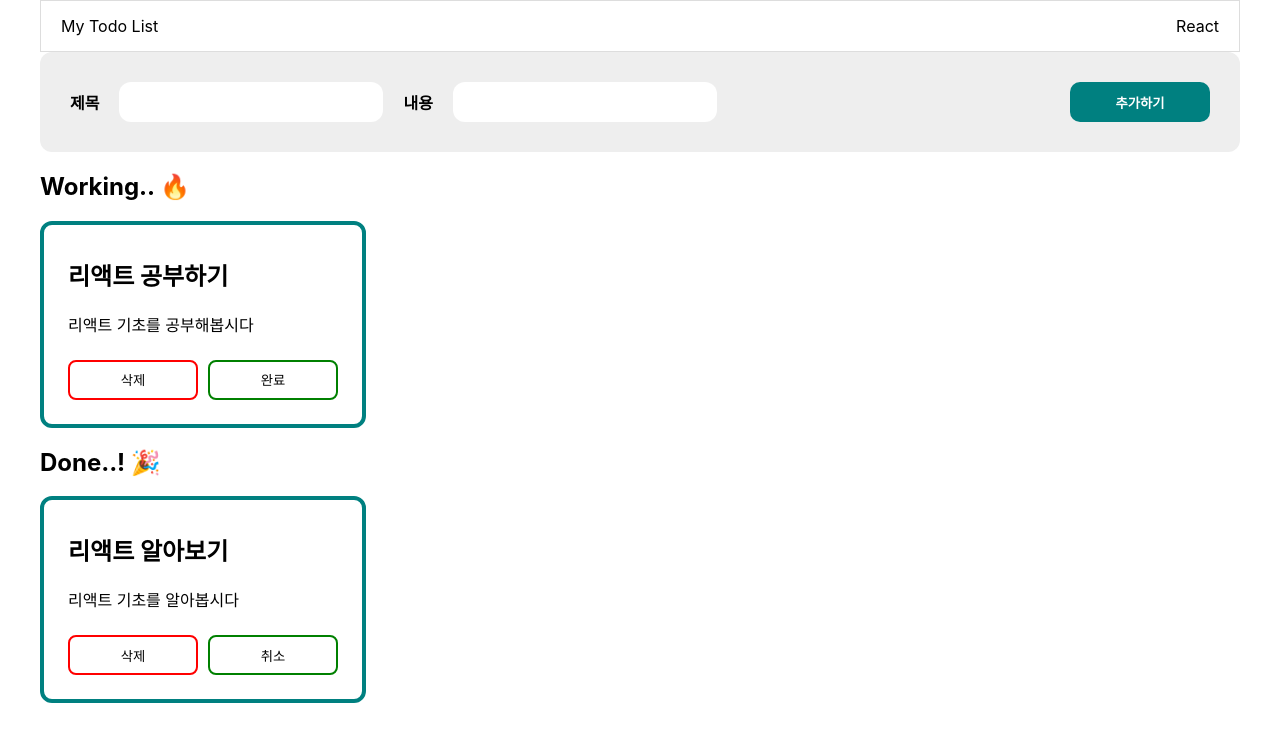
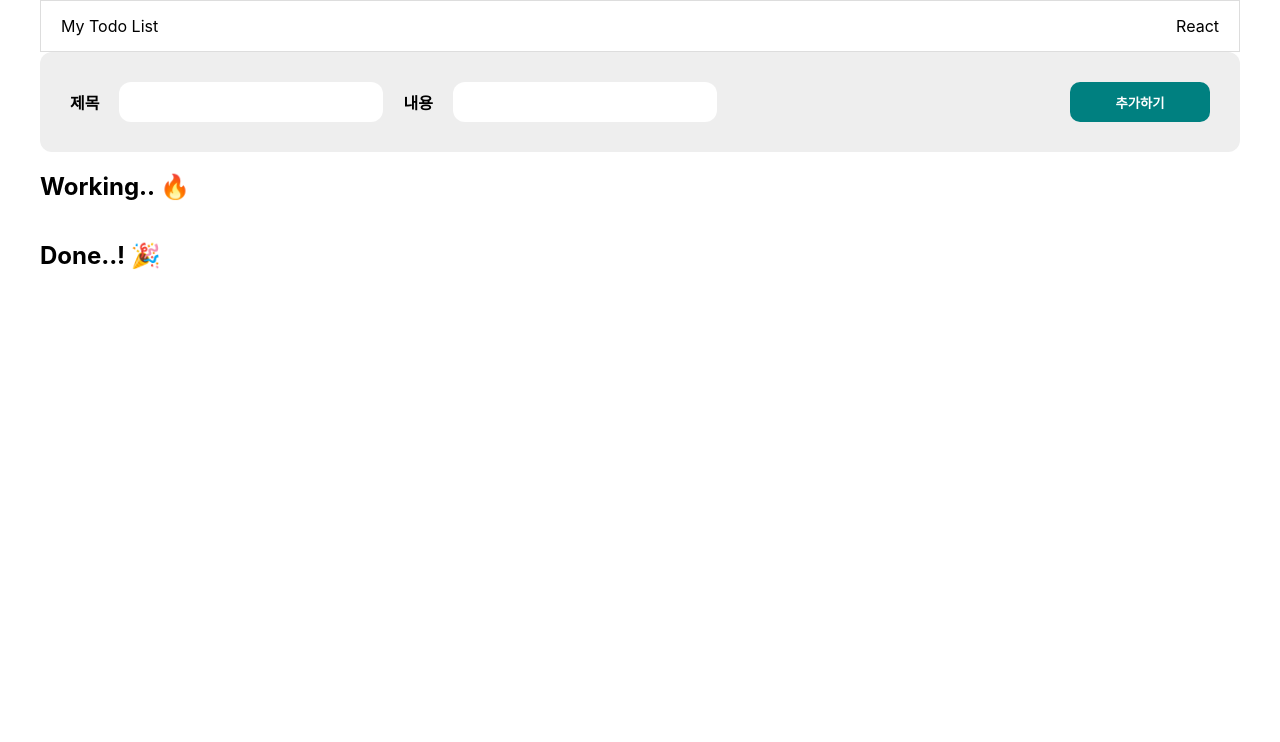
Before and after one commit to ptg0811/todo-list, a React (Create React App) app: page / in a window 1280 px wide. Shown: the top 742 px of the page. Built offline with nearby package versions, Linux system fonts and the light colour scheme.

Commit message:
component 구조 개선중 1

```diff
--- a/src/App.jsx
+++ b/src/App.jsx
@@ -1,18 +1,18 @@
 // React를 사요한다. state hook을 사용하기 위해 { useState } 를 불러옴
 import React, { useState } from "react";
 import "./App.css"; // 🔥 반드시 App.css 파일을 import 해줘야 합니다.
-// id 값의 혼선을 방지하기 위해 key값으로 uuid를 설정하였음.
+import List from "./components/Lists";
+
+// id 값의 혼선을 방지하기 위해 id값으로 uuid를 설정하였음.
 // 자세한 내용은 본문의 uuid를 참고
-import uuid from "react-uuid";
 
 const App = () => {
+  const [todoLists, setTodoLists] = useState([
     // todoLists 객체로 state hook을 지정해주었음
-  const [todoLists, setTodoLists] = useState([
     {
       // 순서를 지정하기 위해 id값을 지정하였음
       id: 0,
       // id값만 가지고 있을 경우 지칭상의 혼선이 올수 있기 때문에 uuid를 지정하였음
-      key: uuid(),
       title: "리액트 공부하기",
       desc: "리액트 기초를 공부해봅시다",
       // 진행중과 완료 상태를 표현하기 위해 isDone 값을 true, false로 지정하였음
@@ -20,92 +20,67 @@ const App = () => {
     },
     {
       id: 1,
-      key: uuid(),
       title: "리액트 알아보기",
       desc: "리액트 기초를 알아봅시다",
       isDone: true,
     },
   ]);
 
-  const deleteTodoListHandler = (key) => {
+  const deleteTodoList = (id) => {
     // '삭제' 버튼을 클릭했을때 실행되는 handler
-    // filter를 통해서 받아오는 key값과 다른 key값을 가진 객체들만으로 새로운 배열을 구성해서 state로 넘겨주는 것.
-    const newTodoList = todoLists.filter((todoList) => todoList.key !== key);
+    // filter를 통해서 받아오는 id값과 다른 id값을 가진 객체들만으로 새로운 배열을 구성해서 state로 넘겨주는 것.
+    const newTodoList = todoLists.filter((todoList) => todoList.id !== id);
     setTodoLists(newTodoList);
   };
 
-  const onChangeHandler = (key) => {
-    // 완료 혹은 취소 버튼을 클릭했을때 실행되는 handler
-    // 받아오는 key값과 같은 key값을 가진 객체를 배열에서 찾아 그 인덱스 값을 리턴하는 함수 findIndex를 선언
-    const index = todoLists.findIndex((todoList) => todoList.key === key);
+  const onChangeDone = (id) => {
+    const copyTodo = todoLists.map((todoList) => {
+      if (todoList.id === id) {
+        return { ...todoList, tisDone: !todoList.isDone };
+      }
+      return todoList;
+    });
 
-    // spread order로 todoLists 배열의 복사본을 생성하였음
-    // ????    복사본은 왜 만들어야 할까? 원본은 어떻게 되는 걸까?
-    // !!!!    기존에 있던 배열의 속성을 변경해주면 불변성문제 때문에 react에서 속성이 변한것을 감지하지 못하고 렌더링을 하지 않는다.
-    // !!!!    그렇기 때문에 copyTodo를 생성해줘서 주소값을 변경해주어야 한다.
-    const copyTodo = [...todoLists];
+    // // 완료 혹은 취소 버튼을 클릭했을때 실행되는 handler
+    // // 받아오는 id값과 같은 id값을 가진 객체를 배열에서 찾아 그 인덱스 값을 리턴하는 함수 findIndex를 선언
+    // const index = todoLists.findIndex((todoList) => todoList.id === id);
 
-    // 이 부분이 해석이 안된다.
-    // ????   ...copyTodo[index] 이것은 무슨 의미일까?
-    // !!!!   ...copyTodo[index] 이것은 copyTodo[index] 내의 모든 속성을 복사해준다는 의미이다.
-    // ????   spread syntax의 정확한 의미는 무엇일까?
-    // !!!!   spread syntax는 배열 값을 복사해온다.
-    if (copyTodo[index].isDone === true) {
-      copyTodo[index] = { ...copyTodo[index], isDone: false };
-    } else {
-      copyTodo[index] = { ...copyTodo[index], isDone: true };
-    }
+    // // spread order로 todoLists 배열의 복사본을 생성하였음
+    // // ????    복사본은 왜 만들어야 할까? 원본은 어떻게 되는 걸까?
+    // // !!!!    기존에 있던 배열의 속성을 변경해주면 불변성문제 때문에 react에서 속성이 변한것을 감지하지 못하고 렌더링을 하지 않는다.
+    // // !!!!    그렇기 때문에 copyTodo를 생성해줘서 주소값을 변경해주어야 한다.
+    // const copyTodo = [...todoLists];
+
+    // // 이 부분이 해석이 안된다.
+    // // ????   ...copyTodo[index] 이것은 무슨 의미일까?
+    // // !!!!   ...copyTodo[index] 이것은 copyTodo[index] 내의 모든 속성을 복사해준다는 의미이다.
+    // // ????   spread syntax의 정확한 의미는 무엇일까?
+    // // !!!!   spread syntax는 배열 값을 복사해온다.
+    // if (copyTodo[index].isDone === true) {
+    //   copyTodo[index] = { ...copyTodo[index], isDone: false };
+    // } else {
+    //   copyTodo[index] = { ...copyTodo[index], isDone: true };
+    // }
 
     // setTodoLists 로 새로운 배열을 복사해준다.
     setTodoLists(copyTodo);
   };
-
-  const workingLists = todoLists
-    // 객체중에서 isDone 값이 false인 값을 골라 새로운 배열을 만들어줌
-    .filter((todoList) => todoList.isDone === false)
-    // 각각의 요소에 대해 한번씩 순서대로 불러 그 함수의 반환값으로 새로운 배열을 만들어줌
-    .map((todoList) => {
-      return (
-        // child component인 List를 불러주고 아래와 같이 값을 넣어준다.
-        <List
-          handleDelete={deleteTodoListHandler}
-          handleDone={onChangeHandler}
-          todoList={todoList}
-          key={todoList.key}
-        ></List>
-      );
-    });
-
-  const doneLists = todoLists
-    .filter((todoList) => todoList.isDone === true)
-    .map((todoList) => {
-      return (
-        <List
-          handleDelete={deleteTodoListHandler}
-          handleDone={onChangeHandler}
-          todoList={todoList}
-          key={todoList.key}
-        ></List>
-      );
-    });
 
   // 새로운 title과 desc를 받아 새로운 객체를 만들기 위해 state hook을 선언해줌
   const [title, setTitle] = useState("");
   const [desc, setDesc] = useState("");
 
   // 추가하기를 클랙했을때 실행할 event handler
-  const onSubmitHandler = () => {
+  const onSubmitList = () => {
     // title 과 desc가 아무것도 입력되지 않으면 실행되지 않도록 if 함수를 사용함.
     if (title !== "" && desc !== "") {
       // 새로운 객체를 생성해줌. isDone의 기본값은 false이다.
       const newTodoLists = {
-        id: todoLists.length + 1,
-        key: uuid(),
+        id: Date.now(),
         title: title,
         desc: desc,
         isDone: false,
       };
-
       // todoLists 배열을 복사해주고 newTodoLists를 추가해줌
       setTodoLists([...todoLists, newTodoLists]);
     } else {
@@ -114,7 +89,7 @@ const App = () => {
   };
 
   return (
-    <div class="layout">
+    <div className="layout">
       <div className="container">
         <div>My Todo List</div>
         <div>React</div>
@@ -136,61 +111,74 @@ const App = () => {
             onChange={(e) => setDesc(e.target.value)}
           />
         </div>
-        <button className="add-button" onClick={onSubmitHandler}>
+        <button className="add-button" onClick={onSubmitList}>
           추가하기
         </button>
       </div>
+      <div>
+        {
+          <ListContainer
+            todoLists={todoLists}
+            deleteTodoList={deleteTodoList}
+            onChangeDone={onChangeDone}
+          />
+        }
+      </div>
+    </div>
+  );
+};
+
+const ListContainer = ({ todoLists, deleteTodoList, onChangeDone }) => {
+  const WorkingLists = () => {
+    todoLists
+      .filter((todoList) => todoList.isDone === false)
+      .map((todoList) => {
+        return (
+          <List
+            handleDelete={deleteTodoList}
+            handleDone={onChangeDone}
+            todoList={todoList}
+            key={todoList.id}
+          ></List>
+        );
+      });
+  };
+
+  const DoneLists = () => {
+    todoLists
+      .filter((todoList) => todoList.isDone === true)
+      .map((todoList) => {
+        return (
+          <List
+            handleDelete={deleteTodoList}
+            handleDone={onChangeDone}
+            todoList={todoList}
+            key={todoList.id}
+          ></List>
+        );
+      });
+  };
+
+  return (
     <div className="list-container">
       <div>
         <h2 className="list-title">Working.. 🔥</h2>
         <div
           className="app-style" // 렌더링되도록 {workingLists} 변수를 받아옴
         >
-            {workingLists}
+          {WorkingLists()}
         </div>
       </div>
       <div>
         <h2 className="list-title">Done..! 🎉</h2>
-          <div className="app-style">{doneLists}</div>
+        <div
+          className="app-style" // 렌더링되도록 {workingLists} 변수를 받아옴
+        >
+          {DoneLists()}
         </div>
       </div>
     </div>
   );
 };
 
-// child component인 List를 설정
-function List(props) {
-  return (
-    // 컴포넌트로 이러한 사각형 형태의 카드를 만들어준다.
-    <div className="square-style">
-      <h2 // props를 이용해 부모 conponent에서 title을 받아와서 이부분에 렌더링한다.
-      >
-        {props.todoList.title}
-      </h2>
-      <div>{props.todoList.desc}</div>
-      <div className="button-set">
-        <button
-          className="todo-delete-button button"
-          // props로 handleDelete값을 받아오면서 key를 함수로 넘겨준다.
-          onClick={() => {
-            props.handleDelete(props.todoList.key);
-          }}
-        >
-          삭제
-        </button>
-        <button
-          className="todo-complete-button button"
-          onClick={() => {
-            props.handleDone(props.todoList.key);
-          }}
-          // isDone 값에 따라 버튼의 글자가 바뀌도록 삼항연산자를 설정하고 렌더링해준다.
-          // {조건문 ? true인 경우 : false인 경우}
-        >
-          {props.todoList.isDone === true ? "취소" : "완료"}
-        </button>
-      </div>
-    </div>
-  );
-}
-
 export default App;
--- /dev/null
+++ b/src/components/Lists.js
@@ -0,0 +1,36 @@
+// child component인 List를 설정
+const List = ({ handleDelete, handleDone, todoList }) => {
+  return (
+    // 컴포넌트로 이러한 사각형 형태의 카드를 만들어준다.
+    <div className="square-style">
+      <h2 // props를 이용해 부모 conponent에서 title을 받아와서 이부분에 렌더링한다.
+      >
+        {todoList.title}
+      </h2>
+      <div>{todoList.desc}</div>
+      <div className="button-set">
+        <button
+          className="todo-delete-button button"
+          // props로 handleDelete값을 받아오면서 id를 함수로 넘겨준다.
+          onClick={() => {
+            handleDelete(todoList.id);
+          }}
+        >
+          삭제
+        </button>
+        <button
+          className="todo-complete-button button"
+          onClick={() => {
+            handleDone(todoList.id);
+          }}
+          // isDone 값에 따라 버튼의 글자가 바뀌도록 삼항연산자를 설정하고 렌더링해준다.
+          // {조건문 ? true인 경우 : false인 경우}
+        >
+          {todoList.isDone === true ? "취소" : "완료"}
+        </button>
+      </div>
+    </div>
+  );
+};
+
+export default List;
```
Also changed, not shown: src/components/ListContainer.js (added). Lines whose indentation alone changed are shown as unchanged.
